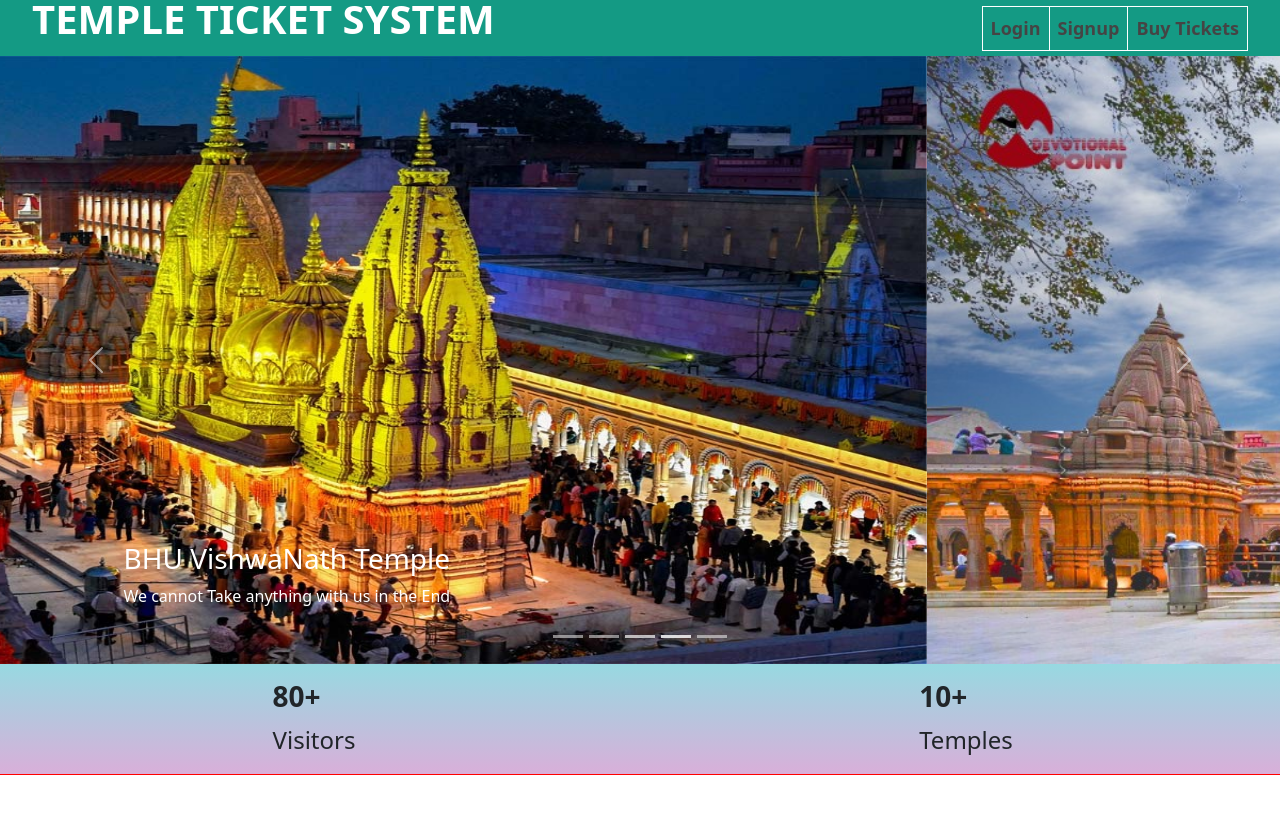
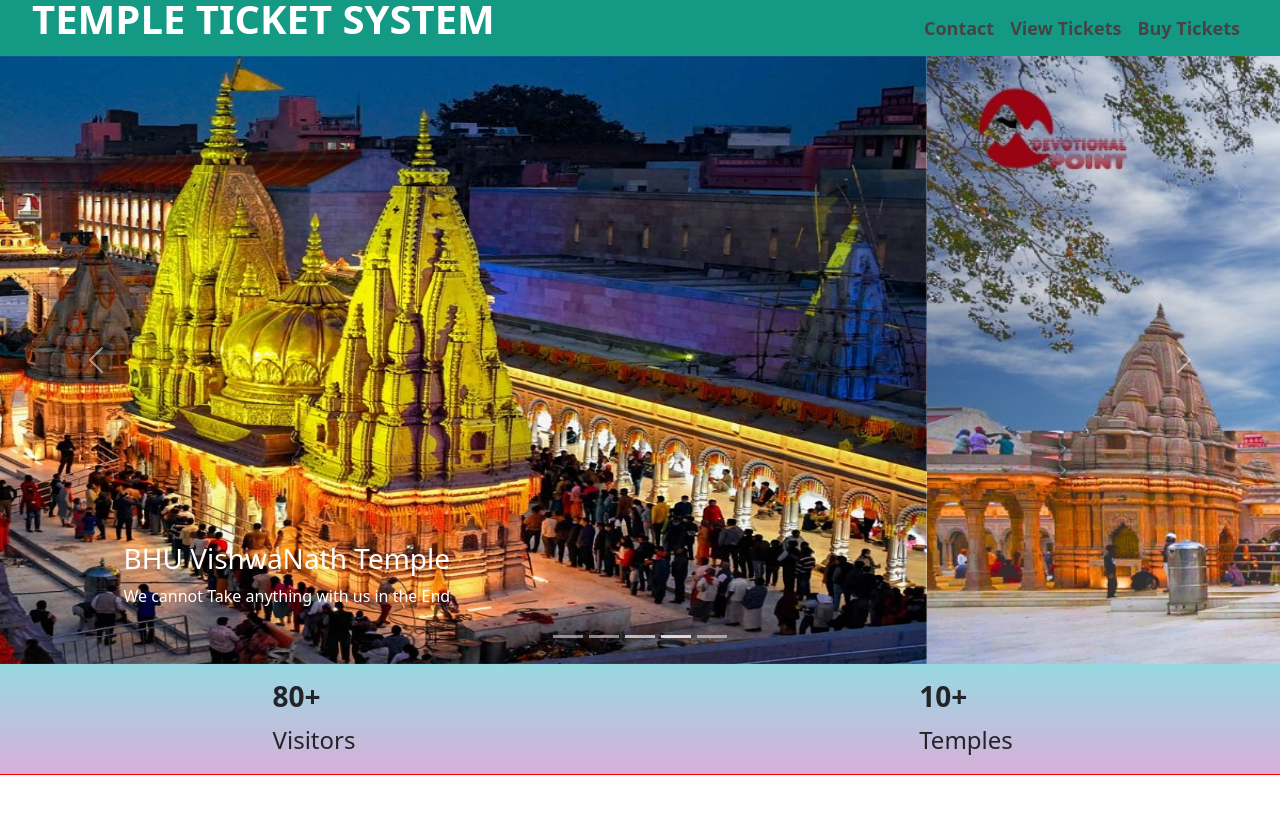
Before and after one commit to roysoumendu765/iitbhu_codefest_2024_haxplore, a React (Create React App) app: page / in a window 1280 px wide. Shown: the top 814 px of the page. Built offline with nearby package versions, Linux system fonts and the light colour scheme.

Commit message:
navbar links added

```diff
--- a/src/components/Header.css
+++ b/src/components/Header.css
@@ -1,8 +1,9 @@
-*{
+* {
     margin: 0;
     padding: 0;
 }
-.header{
+
+.header {
     display: flex;
     /* flex-direction: row; */
     justify-content: space-between;
@@ -15,27 +16,32 @@
     width: 100%;
 
 }
-h1{
+
+h1 {
     margin-left: 2rem;
     /* text-shadow: 2px 3px 3px rgb(255, 255, 255); */
     font-weight: bold;
 }
-.buy{
+
+.buy {
     /* margin-right: 0.5rem; */
     cursor: pointer;
     padding: 0.5rem;
-    border: 1px solid rgb(255, 255, 255);
-    border-right: none;
+
 }
-.buy:hover{
+
+.buy:hover {
     /* scale: 1rem; */
     color: rgb(194, 194, 194);
+    border-bottom: 1px solid rgb(255, 255, 255);
 }
-.headerRight{
+
+.headerRight {
     display: flex;
     margin-right: 2rem;
-    border-right: 1px solid white;
+    /* border-right: 1px solid white; */
 }
+
 /* .loginSignup{
     display: flex;
     border: 2px solid rgb(244, 239, 239);
--- a/src/components/Header.js
+++ b/src/components/Header.js
@@ -11,8 +11,8 @@ const Header = () => {
         <h1>TEMPLE TICKET SYSTEM</h1>
       </div>
       <div className='headerRight'>
-        <Link to="/Login" className='buy'>Login</Link>
-        <Link to="/Signup" className='buy'>Signup</Link>
+        <Link to="/" className='buy'>Contact</Link>
+        <Link to="/" className='buy'>View Tickets</Link>
         <Link to="/buy" className="buy">Buy Tickets</Link>
       </div>
     </div>
```
